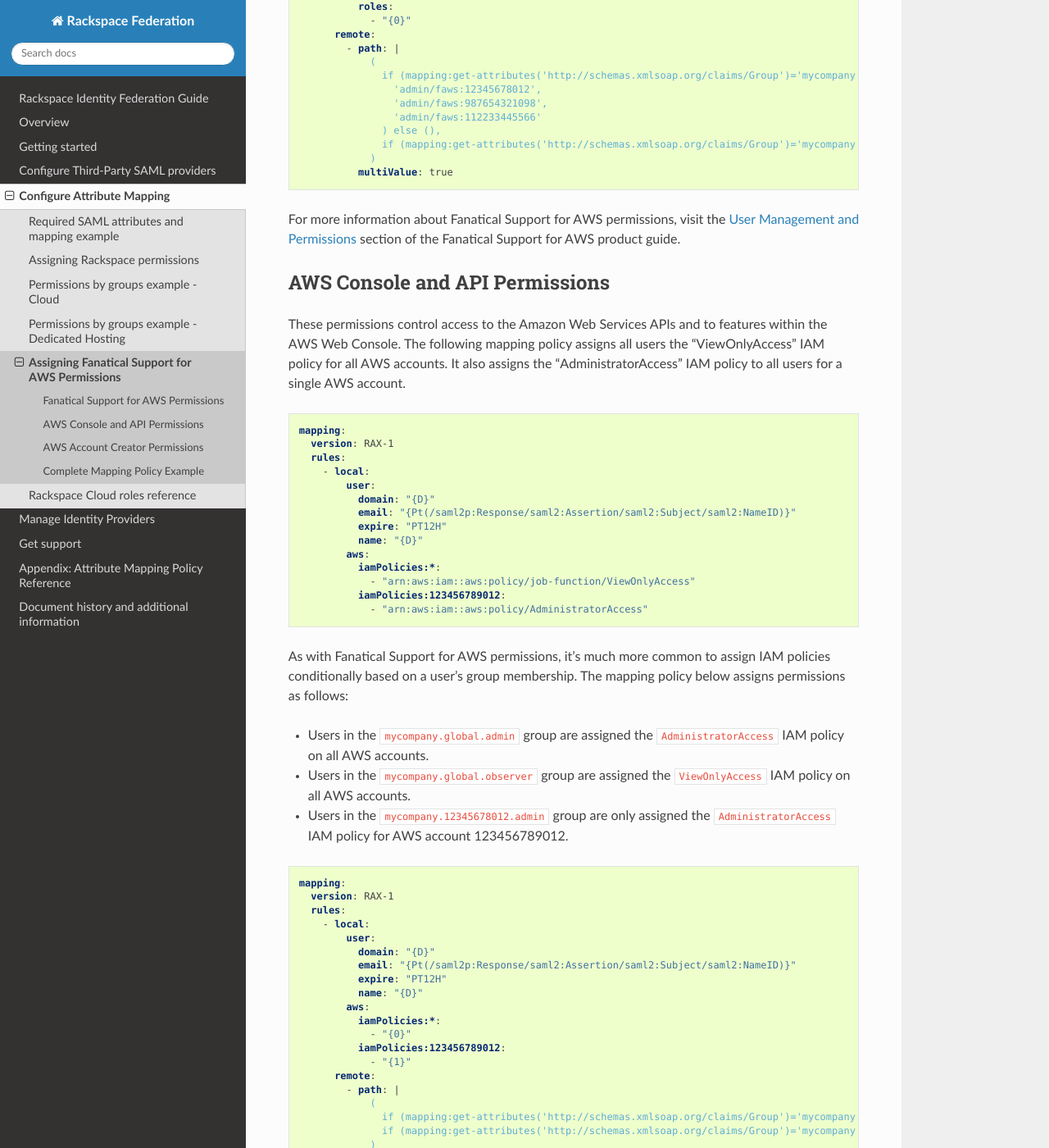
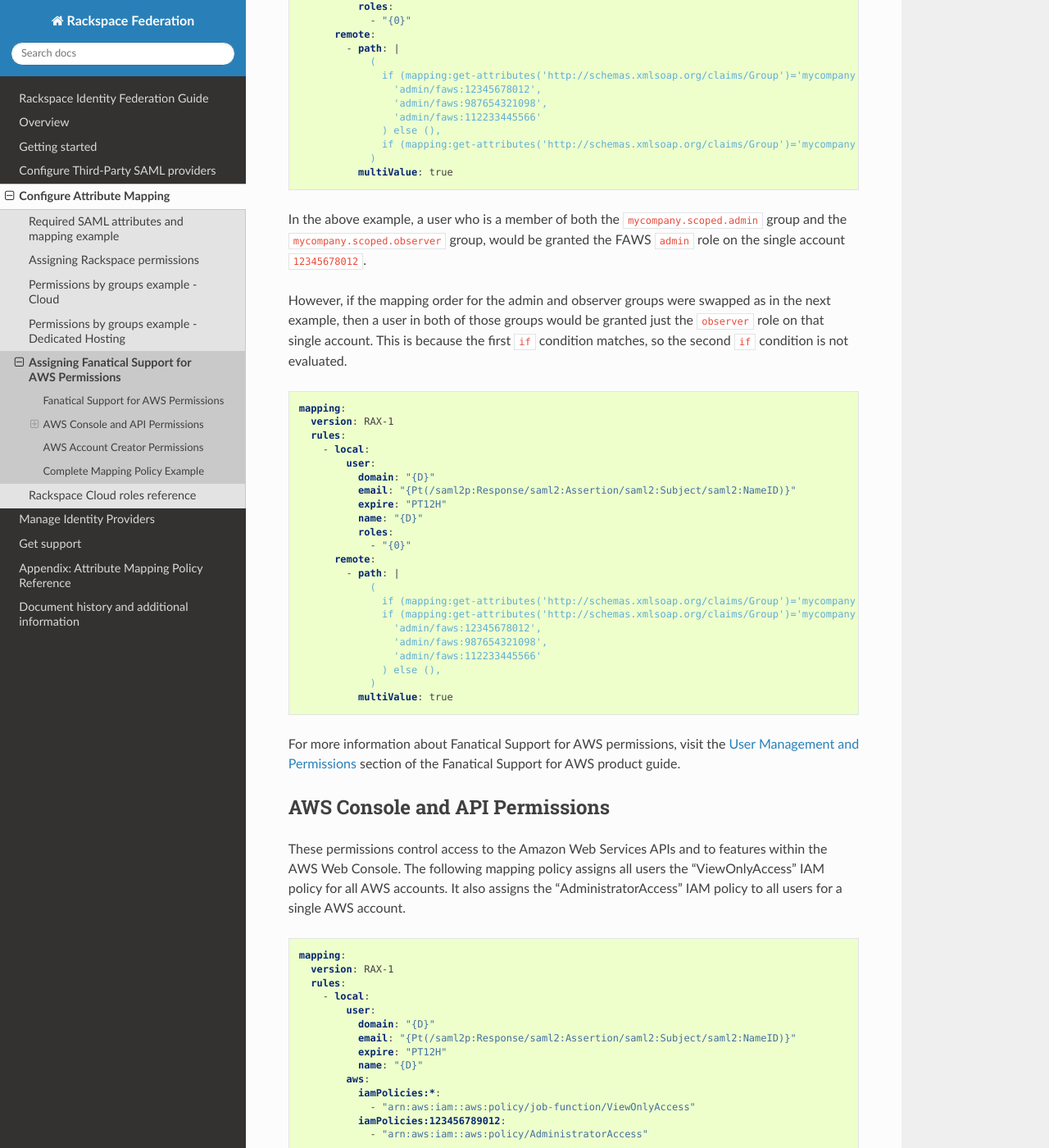
Before and after one commit to rackerlabs/docs-rackspace-federation, a Sphinx documentation site: the page built from doc/config-attribute-mapping/faws-mapping.rst, in a window 1280 px wide and 1400 px high, scrolled down 1480 px. Shown: the whole window at 82% size. Built offline with Sphinx 7.4.7 and the Read the Docs theme 2.0.0, drawn with Linux system fonts in a browser that asks for light colours; the version number could not be read and is left out; some of the changed text lies outside the part shown.

Commit message:
Improve clarity about how permissions are granted to users in more than one group, and for mapping files with overlapping iamPolicies.

```diff
--- a/doc/config-attribute-mapping/faws-mapping.rst
+++ b/doc/config-attribute-mapping/faws-mapping.rst
@@ -93,6 +93,40 @@
               )
             multiValue: true
 
+In the above example, a user who is a member of both the
+``mycompany.scoped.admin`` group and the ``mycompany.scoped.observer`` group,
+would be granted the FAWS ``admin`` role on the single account ``12345678012``.
+
+However, if the mapping order for the admin and observer groups were swapped as
+in the next example, then a user in both of those groups would be granted just
+the ``observer`` role on that single account. This is because the first ``if``
+condition matches, so the second ``if`` condition is not evaluated.
+
+.. code:: yaml
+
+  mapping:
+    version: RAX-1
+    rules:
+      - local:
+          user:
+            domain: "{D}"
+            email: "{Pt(/saml2p:Response/saml2:Assertion/saml2:Subject/saml2:NameID)}"
+            expire: "PT12H"
+            name: "{D}"
+            roles:
+              - "{0}"
+        remote:
+          - path: |
+              (
+                if (mapping:get-attributes('http://schemas.xmlsoap.org/claims/Group')='mycompany.scoped.observer') then ('observer/faws:12345678012') else ()
+                if (mapping:get-attributes('http://schemas.xmlsoap.org/claims/Group')='mycompany.scoped.admin') then (
+                  'admin/faws:12345678012',
+                  'admin/faws:987654321098',
+                  'admin/faws:112233445566'
+                ) else (),
+              )
+            multiValue: true
+
 For more information about Fanatical Support for AWS permissions, visit the
 `User Management and Permissions <https://manage.rackspace.com/aws/docs/product-guide/access_and_permissions/user_management_and_permissions.html>`_
 section of the Fanatical Support for AWS product guide.
@@ -126,12 +160,12 @@
 IAM policies conditionally based on a user's group membership. The mapping
 policy below assigns permissions as follows:
 
-* Users in the ``mycompany.global.admin`` group are assigned the
-  ``AdministratorAccess`` IAM policy on all AWS accounts.
+* Users in the ``mycompany.global.security`` group are assigned the
+  ``SecurityAudit`` IAM policy on all AWS accounts.
 * Users in the ``mycompany.global.observer`` group are assigned the
   ``ViewOnlyAccess`` IAM policy on all AWS accounts.
 * Users in the ``mycompany.12345678012.admin`` group are only assigned the
-  ``AdministratorAccess`` IAM policy for AWS account 123456789012.
+  ``AdministratorAccess`` IAM policy for AWS account ``123456789012``.
 
 .. code:: yaml
 
@@ -152,7 +186,7 @@
         remote:
           - path: |
               (
-                if (mapping:get-attributes('http://schemas.xmlsoap.org/claims/Group')='mycompany.global.admin') then ('arn:aws:iam::aws:policy/AdministratorAccess') else (),
+                if (mapping:get-attributes('http://schemas.xmlsoap.org/claims/Group')='mycompany.global.security') then ('arn:aws:iam::aws:policy/SecurityAudit') else (),
                 if (mapping:get-attributes('http://schemas.xmlsoap.org/claims/Group')='mycompany.global.observer') then ('arn:aws:iam::aws:policy/job-function/ViewOnlyAccess') else ()
               )
             multiValue: true
@@ -161,6 +195,16 @@
                 if (mapping:get-attributes('http://schemas.xmlsoap.org/claims/Group')='mycompany.123456789012.admin') then ('arn:aws:iam::aws:policy/AdministratorAccess') else ()
               )
             multiValue: true
+
+In the above example, a user who is a member of both the
+``mycompany.global.security`` group and the ``mycompany.123456789012.admin``
+group, would be granted ``AdministratorAccess`` IAM policy for AWS account
+``123456789012``. This is because the full set of permissions granted to the
+user is the union of the permissions granted by each of the ``iamPolicies``
+in the ``aws`` section of the mapping YAML file.
+
+Customer-managed AWS IAM Policies that are the same across AWS accounts
+-----------------------------------------------------------------------
 
 Many customers create their own
 `customer managed policies <https://docs.aws.amazon.com/IAM/latest/UserGuide/access_policies_managed-vs-inline.html#customer-managed-policies>`_
```
